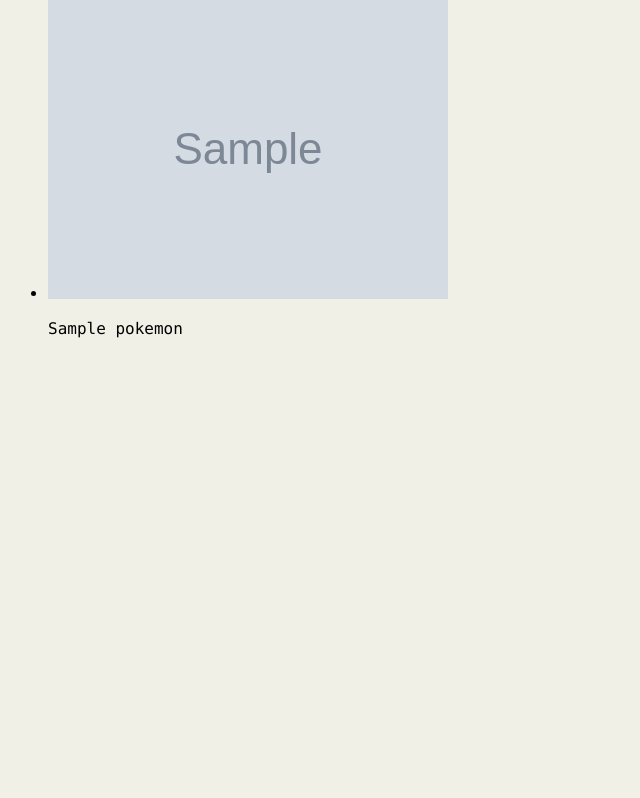
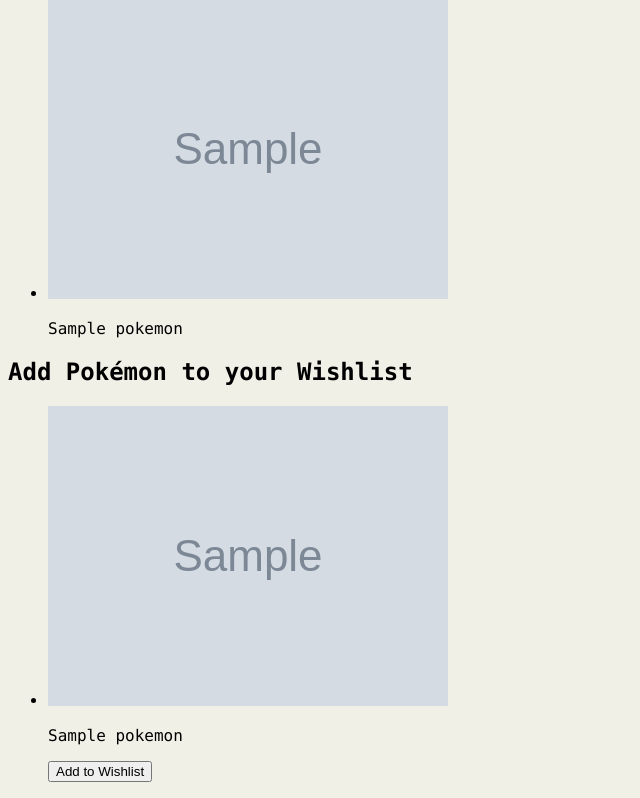
Before and after one commit to laurenaschmidt/project-2, a Django app: template PokeTrade/trading/templates/trading/wishlist_view.html in a window 1280 px wide. Shown: the part 109-907 px from the top of the page, without its empty margins (0-640 px from the left). Before the commit the page ends 447 px from the top, so only its background shows below. Run offline with Django 3.2, Linux system fonts and the light colour scheme; the template is opened without the code that fills it: most values are stand-ins (such as "Sample title", 1, 10 or a date in 2020); grey boxes marked "Sample" are stand-in pictures.

Commit message:
add to wishlist feature

```diff
--- a/PokeTrade/trading/templates/trading/wishlist_view.html
+++ b/PokeTrade/trading/templates/trading/wishlist_view.html
@@ -15,5 +15,19 @@
     {% else %}
       <p>Your wishlist is empty.</p>
     {% endif %}
+    <h2>Add Pokémon to your Wishlist</h2>
+<ul class="pokemon-list">
+  {% for pokemon in all_pokemon %}
+    <li class="pokemon-card">
+      <img src="{{ pokemon.image }}" alt="{{ pokemon.name }}">
+      <p>{{ pokemon.name }}</p>
+      <form method="POST" style="display:inline;">
+        {% csrf_token %}
+        <input type="hidden" name="pokemon_id" value="{{ pokemon.id }}">
+        <button type="submit">Add to Wishlist</button>
+      </form>
+    </li>
+  {% endfor %}
+</ul>
   </div>
 {% endblock %}
```
Also changed, not shown: PokeTrade/trading/views.py (+18 -3 lines), PokeTrade/db.sqlite3.
